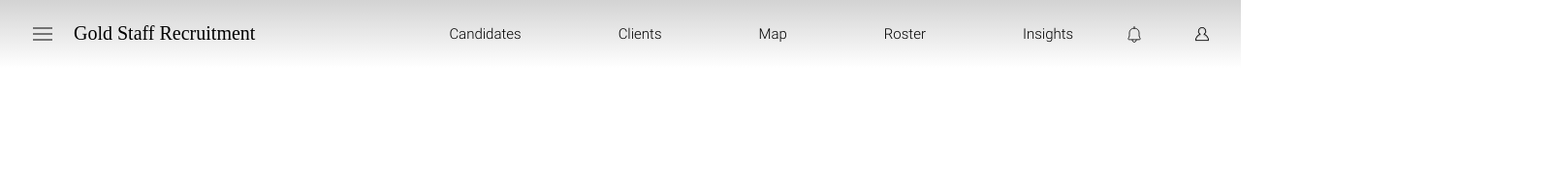
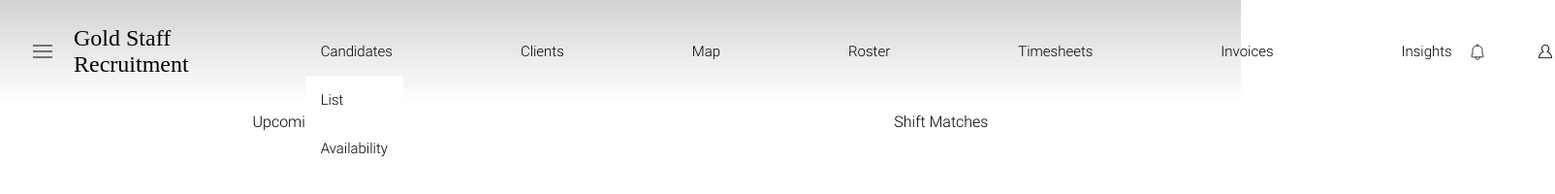
Before and after one commit to p-prash/GSR, a plain HTML site: page index.html in a window 1280 px wide. Both pictures are taken after a click on the link "Candidates". Shown: the whole page at 97% size, 1604 px wide, since content can reach past the window. Drawn offline with Linux system fonts and the light colour scheme.

Commit message:
Added dropdowns

```diff
--- a/index.html
+++ b/index.html
@@ -19,16 +19,26 @@
         </div>
 
         <ul class="top-links">
-            <li><a href="#">Candidates</a></li>
-            <li><a href="#">Clients</a></li>
+            <li><a href="#">Candidates</a>
+                <ul>
+                    <li><a>List</a></li>
+                    <li><a>Availability</a></li>
+                </ul>
+            </li>
+            <li><a href="#">Clients</a>
+                <ul>
+                    <li><a>List</a></li>
+                    <li><a>Rates</a></li>
+                </ul>
+            </li>
             <li><a href="#">Map</a></li>
             <li><a href="#">Roster</a></li>
+            <li><a href="#">Timesheets</a></li>
+            <li><a href="#">Invoices</a></li>
             <li><a href="#">Insights</a></li>
         </ul>
 
         </div>
-
-        <div class="right-header">
 
         <div class="user-settings">
         <img width="20" height="20" src="notification-bell-on-svgrepo-com.svg" alt="Notifications."/>
@@ -36,5 +46,18 @@
         </div>
     </div>
 
+    <div class="widget-container">
+    <div class="upcoming-bookings-container">
+        <div class="upcoming-bookings">
+            <div>Upcoming Bookings</div>
+        </div>
+    </div>
+    <div class="shift-matches-container">
+        <div class="shift-matches">
+            <div>Shift Matches</div>
+        </div>
+    </div>
+    </div>
+
 </body>
 </html>
--- a/styles.css
+++ b/styles.css
@@ -15,6 +15,7 @@
 .header {
     padding: 10px 30px;
     margin: 0;
+    margin-bottom: 10px;
     display: flex;
     justify-content: space-between;
     background-image: linear-gradient(lightgrey, white);
@@ -31,12 +32,61 @@
     display: flex;
     gap: 100px;
     margin: 0;
-    margin-right: 8px;
     padding: 0;
     align-items: center;
     font-size: 15px;
+    color: black;
 }
 
+ul {
+    list-style: none;
+    margin: 0;
+    padding-left: 0;
+  }
+
+  li {
+    display: block;
+    float: left;
+    padding: 1rem;
+    position: relative;
+    text-decoration: none;
+    transition-duration: 0.5s;
+  }
+
+  li:hover,
+  li:focus-within {
+    cursor: pointer;
+  }
+
+  li:focus-within a {
+    outline: none;
+  }
+
+  ul li ul {
+    background: white;
+    visibility: hidden;
+    opacity: 0;
+    min-width: 5rem;
+    position: absolute;
+    transition: all 0.9s ease;
+    margin-top: 1rem;
+    left: 0;
+    display: none;
+  }
+
+  ul li:hover > ul,
+  ul li:focus-within > ul,
+  ul li ul:hover,
+  ul li ul:focus {
+    visibility: visible;
+    opacity: 1;
+    display: block
+  }
+
+  ul li ul li {
+    clear: both;
+    width: 100%;
+  }
 .user-settings {
     display: flex;
     align-items: center;
@@ -49,23 +99,24 @@
 }
 
 a:hover {
-    color: darkgrey;
-    font-weight: bold;
+    color: black;
+    font-weight: 700;
 }
 
 .title {
-    font-size: 20px;
+    font-size: 24px;
     font-family: myHeader;
     color: black;
     font-weight: 300;
     margin-left: 4px;
-    margin-right: 100px;
+    margin-right: 60px;
     display: flex;
     align-items: center;
     gap: 18px;
 }
 
-.logo {
+.widget-container {
     display: flex;
-    align-items: center;
+    flex-wrap: wrap;
+    justify-content: space-around;
 }
```
